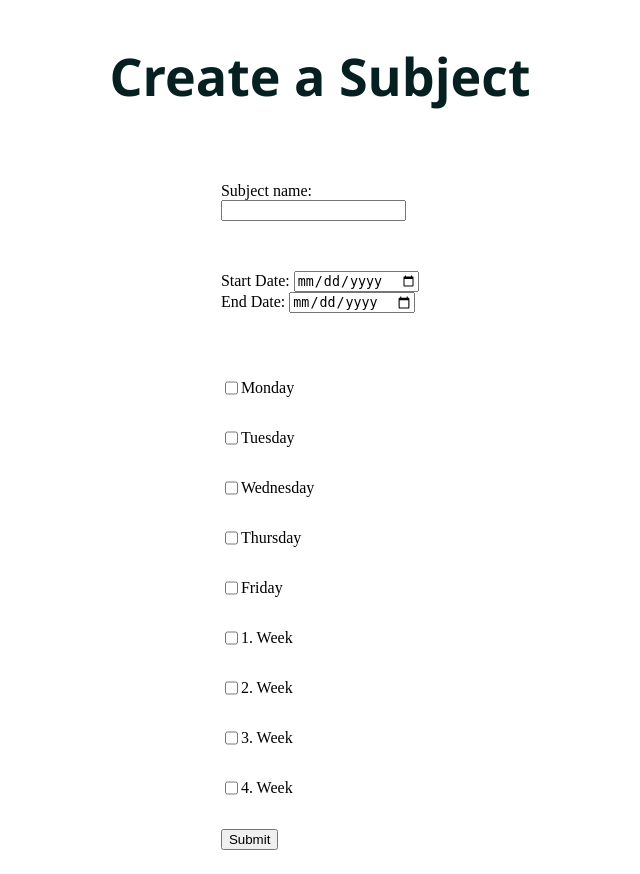
After one commit to edvardsmazprecnieks/SetBox, a Flask app: page /subjectcreator/ in a window 1280 px wide. The commit adds this page. Shown: the whole page, without its empty margins (320-960 px from the left). Run offline with Flask 2, Linux system fonts and the light colour scheme.

Commit message:
created lessonadder and subjectcreator, not completely finished though

```diff
--- /dev/null
+++ b/app/static/css/subjectcreator.css
@@ -0,0 +1,30 @@
+.container {
+    display: flex;
+    justify-content: center;
+}
+
+.startdate {
+    margin-top: 50px;
+}
+
+.weekdayselector {
+    display: flex;
+    flex-direction: column;
+    margin-top: 50px;
+}
+
+.dayselector {
+    display: flex;
+    flex-direction: row;
+}
+
+.weekmonthselector {
+    display: flex;
+    flex-direction: column;
+    margin-top: 50px;
+}
+
+.weekselector {
+    display: flex;
+    flex-direction: row;
+}
--- a/app/subjects/routes.py
+++ b/app/subjects/routes.py
@@ -40,3 +40,8 @@ def subject(subject_id):
     cursor.close()
     connection.close()
     return render_template('subjects/subject.html', subject_name=subject_name, subject_info=subject_info, progress=progress)
+
+
+@blueprint.route('/subjectcreator/')
+def addlesson():
+    return render_template('subjects/subjectcreator.html')
--- /dev/null
+++ b/app/templates/subjects/subjectcreator.html
@@ -0,0 +1,89 @@
+{% extends 'base.html' %}
+
+{% block head %}
+<link rel="stylesheet" href="{{url_for('static', filename='css/subjectcreator.css')}}">
+{% endblock %}
+
+{% block main %}
+<h1>Create a Subject</h1>
+<br><br>
+<div class="container">
+    <form>
+        <div>
+            <label for="fname">Subject name:</label><br>
+            <input type="text" id="fname" name="fname"><br>
+        </div>
+        <div class="startenddate">
+            <div class="startdate">
+                <label for="startdate">Start Date:</label>
+                <input type="date" id="startdate" name="startdate">
+            </div>
+            <div>
+                <label for="enddate">End Date:</label>
+                <input type="date" id="enddate" name="enddate">
+            </div>
+        </div>
+        <div class="">
+            <div class="weekdayselector">
+                <div class="dayselector">
+                    <input type="checkbox" id="monday" name="monday" value="Monday">
+                    <label for="monday"><p>Monday</p></label>
+                </div>
+                <div class="dayselector">
+                    <input type="checkbox" id="tuesday" name="tuesday" value="Tuesday">
+                    <label for="tuesday"><p>Tuesday</p></label>
+                </div>
+                <div class="dayselector">
+                    <input type="checkbox" id="wednesday" name="wednesday" value="Wednesday">
+                    <label for="wednesday"><p>Wednesday</p></label>
+                </div>
+                <div class="dayselector">
+                    <input type="checkbox" id="thursday" name="thursday" value="Thursday">
+                    <label for="thursday"><p>Thursday</p></label>
+                </div>
+                <div class="dayselector">
+                    <input type="checkbox" id="friday" name="friday" value="Friday">
+                    <label for="friday"><p>Friday</p></label>
+                </div>
+            </div>
+            <!--
+                #tried this because upper version does add some margin for some reason
+                <div class="weekdayselector">
+                <form action="/action_page.php">
+                    <input type="checkbox" id="monday" name="monday" value="Monday">
+                    <label for="monday"><p>Monday</p></label>
+                    <input type="checkbox" id="tuesday" name="tuesday" value="Tuesday">
+                    <label for="tuesday"><p>Tuesday</p></label>
+                    <input type="checkbox" id="wednesday" name="wednesday" value="Wednesday">
+                    <label for="wednesday"><p>Wednesday</p></label>
+                    <input type="checkbox" id="thursday" name="thursday" value="Thursday">
+                    <label for="thursday"><p>Thursday</p></label>
+                    <input type="checkbox" id="friday" name="friday" value="Friday">
+                    <label for="friday"><p>Friday</p></label>
+                </form>
+            </div> -->
+            <div class="monthweekselector">
+                <div class="weekselector">
+                    <input type="checkbox" id="week1" name="week1" value="Week1">
+                    <label for="week1"><p>1. Week</p></label>
+                </div>
+                <div class="weekselector">
+                    <input type="checkbox" id="week2" name="week2" value="Week2">
+                    <label for="week2"><p>2. Week</p></label>
+                </div>
+                <div class="weekselector">
+                    <input type="checkbox" id="week3" name="week3" value="Week3">
+                    <label for="week3"><p>3. Week</p></label>
+                </div>
+                <div class="weekselector">
+                    <input type="checkbox" id="week4" name="week4" value="week4">
+                    <label for="week4"><p>4. Week</p></label>
+                </div>
+            </div>
+        </div>
+        <div>
+            <p><button>Submit</button></p>
+        </div>
+    </form>
+</div>
+{% endblock %}
```
Also changed, not shown: app/static/css/lessonadder.css (added, +48 -0 lines), app/templates/lesson/lessonadder.html (+35 -1 lines).
